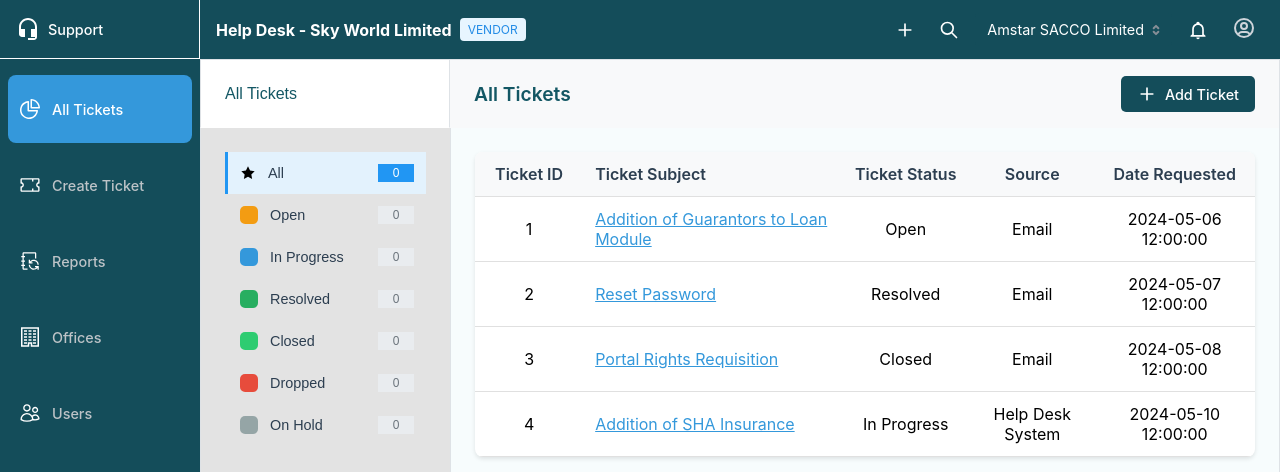
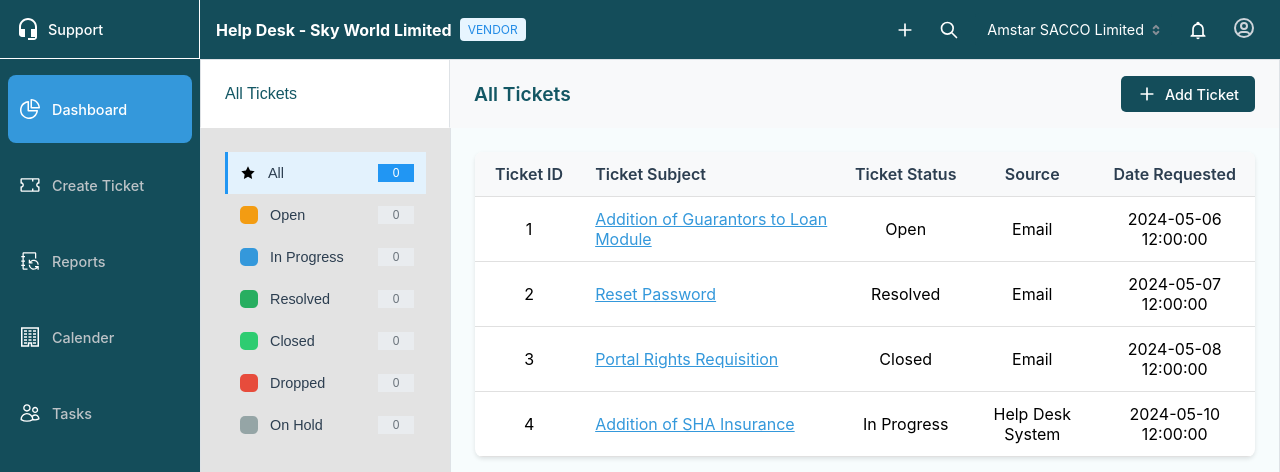
Before and after one commit to SammyObeezy/Sky_customercare, a React (Create React App) app in the folder my-app/: page / in a window 1280 px wide. Shown: the top 472 px of the page. Built offline with nearby package versions, Linux system fonts and the light colour scheme.

Commit message:
Added Context to the folder

```diff
--- a/my-app/src/components/SideBar/SideBar.tsx
+++ b/my-app/src/components/SideBar/SideBar.tsx
@@ -26,7 +26,7 @@ const SideBar: React.FC = () => {
           title="All Tickets"
         >
           <TicketsIcon />
-          {!isCollapsed && <span className="nav-text">All Tickets</span>}
+          {!isCollapsed && <span className="nav-text">Dashboard</span>}
         </Link>
 
         <Link
@@ -45,11 +45,11 @@ const SideBar: React.FC = () => {
 
         <div className="nav-item" title="Users">
           <OfficeIcon />
-          {!isCollapsed && <span className="nav-text">Offices</span>}
+          {!isCollapsed && <span className="nav-text">Calender</span>}
         </div>
         <div className="nav-item" title="Users">
           <UsersIcon />
-          {!isCollapsed && <span className="nav-text">Users</span>}
+          {!isCollapsed && <span className="nav-text">Tasks</span>}
         </div>
 
         <div className="nav-item" title="Settings">
```
